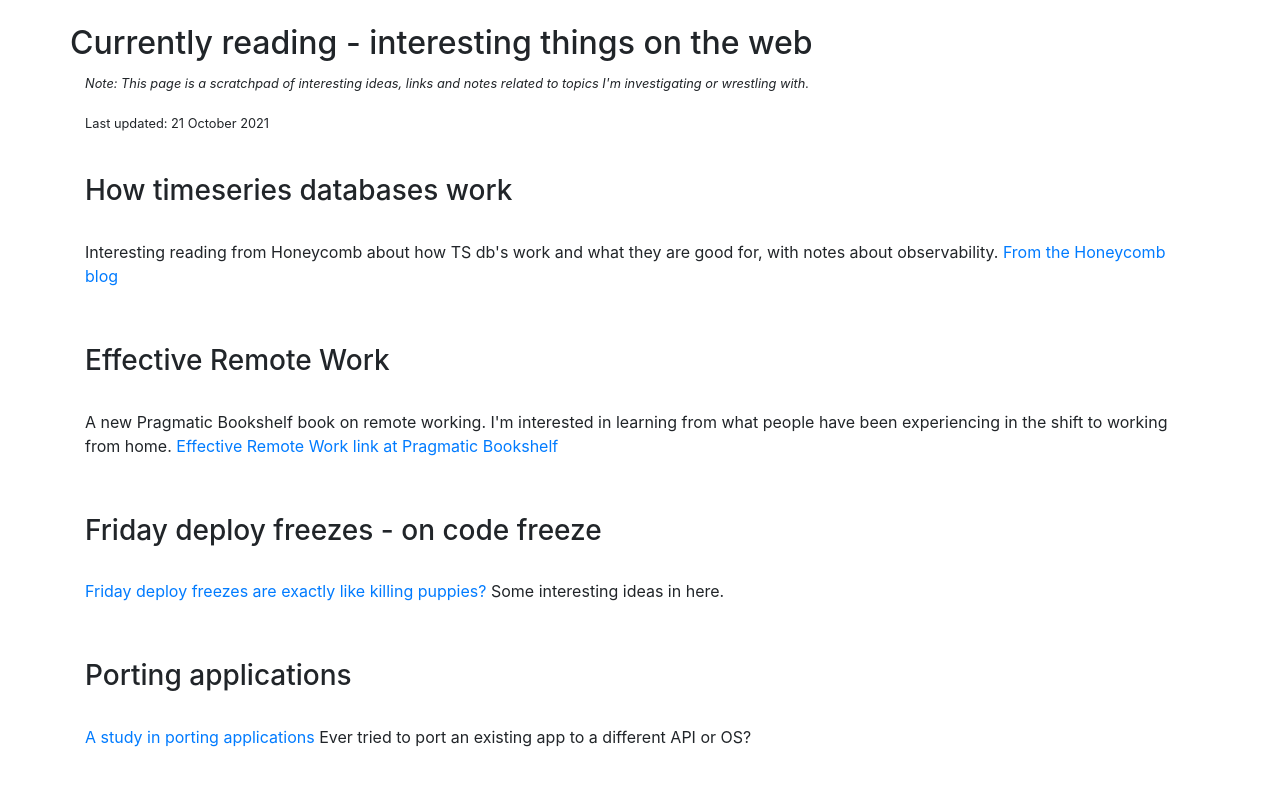
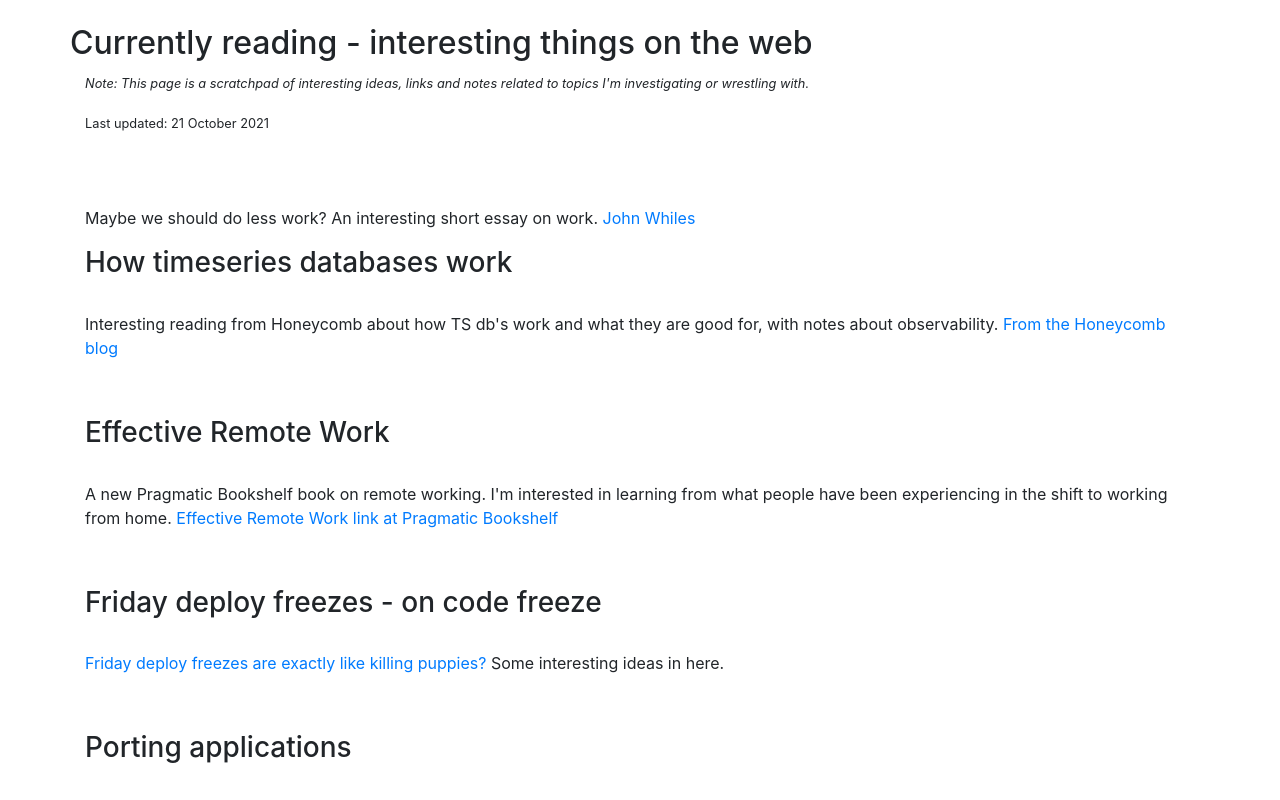
Before and after one commit to grahammcallister/ng-software-pilgrim, an Angular app: page /current in a window 1280 px wide. Shown: the top 800 px of the page. Built offline with nearby package versions, Linux system fonts and the light colour scheme.

Commit message:
Add article on doing less work to currently thinking about page

```diff
--- a/src/app/page-current/page-current.component.html
+++ b/src/app/page-current/page-current.component.html
@@ -13,6 +13,11 @@
         <p>&nbsp;</p>
         <div class="row">
             <div class="col-lg-12">
+
+                <h3></h3>
+                <p>&nbsp;<br>
+                    Maybe we should do less work? An interesting short essay on work. <a href="https://www.johnwhiles.com/posts/work.html">John Whiles</a>
+                </p>
 
                 <h3>How timeseries databases work</h3>
                 <p>&nbsp;<br>
--- a/src/app/page-home/page-home.component.html
+++ b/src/app/page-home/page-home.component.html
@@ -21,7 +21,7 @@
   <div class="col-md-4">
       <h5><a routerLink="/current">Interesting web links</a></h5>
       <p>
-          Some bookmarks of currently interesting topics.
+          Bookmarks of some current topics I find interesting.
       </p>
   </div>
   <div class="col-md-4">
```
